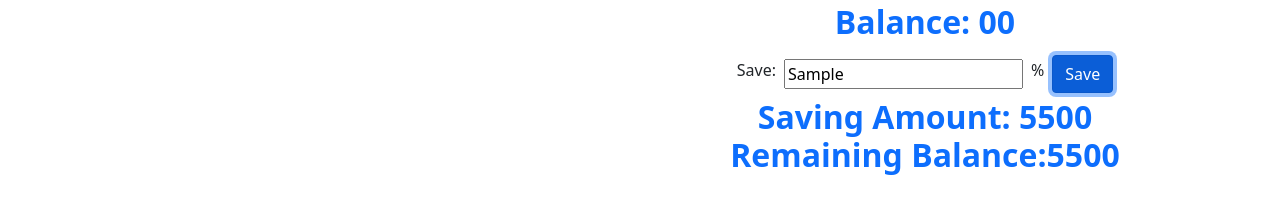
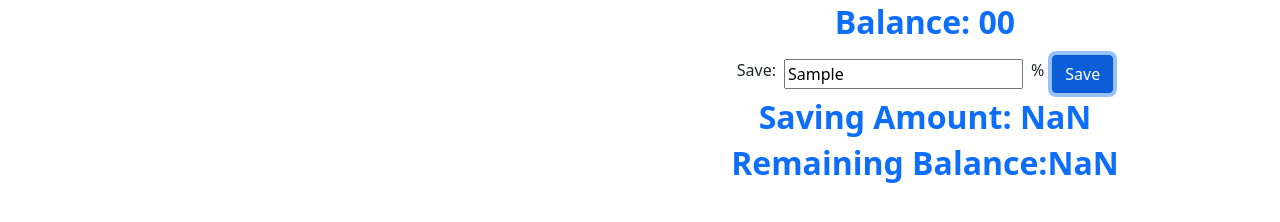
Before and after one commit to HameemH/money-master-assign05, a plain HTML site: page index.html in a window 1280 px wide. Both pictures are taken after typing "Sample" into the empty fields and a click on the button "Save". Shown: the part 438-660 px from the top of the page. Drawn offline with Linux system fonts and the light colour scheme.

Commit message:
all calc done

```diff
--- a/app.js
+++ b/app.js
@@ -1,7 +1,10 @@
 function inputValue(inputId){
     const amountText = document.getElementById(inputId).value;
     const amount = parseFloat(amountText);
+
+
     return amount;
+
 }
 
 document.getElementById('calculate').addEventListener('click', function(){
@@ -10,6 +13,12 @@ document.getElementById('calculate').addEventListener('click', function(){
  const foodExpense = inputValue('food-amount');
  const rentExpense = inputValue('rent-amount');
  const clothExpense = inputValue('cloth-amount')
+ if(incomeAmount < 0 || foodExpense < 0 || rentExpense < 0 || clothExpense < 0){
+     alert('please put a positive number');
+
+ }
+
+ else{
     const totalExpenseText = document.getElementById('total-expense');
     const totalExpenseAmount = parseFloat(totalExpenseText);
     const newTotalExpenseAmont = foodExpense+ rentExpense +clothExpense;
@@ -21,5 +30,22 @@ document.getElementById('calculate').addEventListener('click', function(){
 
     remainingBalanceText.innerText = RemainingBalance;
 
+ }
+})
+
+document.getElementById('savings').addEventListener('click', function(){
+    const incomeAmount = inputValue('income-amount');
+    const savingPercentage = inputValue('saving-percent');
+    const savingAmountText = document.getElementById('saving-amount');
+    const savingInitial = savingPercentage / 100;
+    const savingAmount = incomeAmount * savingInitial;
+    savingAmountText.innerText = savingAmount;
+
+
+     const remainingBalAfterSaving = document.getElementById('amount-after-saving');
+     const remainingBalanceText = document.getElementById('remaining-balance').innerText;
+    const remainingBalanceAmount = parseFloat(remainingBalanceText);
+     const remainingBalAfterSavingAmount = remainingBalanceAmount - savingAmount;
+     remainingBalAfterSaving.innerText = remainingBalAfterSavingAmount;
 
 })
--- a/index.html
+++ b/index.html
@@ -53,15 +53,16 @@
                     <h2 class="text-center fw-bold text-primary">Total Expenses: <span id="total-expense">00</span> </h2>
                     <h2 class="text-center fw-bold text-primary">Balance: <span id="remaining-balance">00</span</h2>
                    </div>
-
+                     <!-- savng section -->
                     <div class="d-flex flex-row justify-content-center align-items-center">
                     <p class="mt-2 ">Save:</p>
                     <input type="text" class="ms-2" name="" id="saving-percent">
                     <p class="mt-2 ms-2">%</p>
                     <button id="savings" type="button" class="btn btn-primary  ms-2">Save</button>
                     </div>
-                            <h2 class="text-center fw-bold text-primary">Saving Amount: <span id="saving-amount" >5500</span</h2>
-                            <h2 class="text-center fw-bold text-primary">Remaining Balance:<span id="amount-after-saving">5500</span</h2>
+                    <div><h2 class="text-center fw-bold text-primary">Saving Amount: <span id="saving-amount" >00</span</h2>
+                    </div>
+                    <div> <h2 class="text-center fw-bold text-primary">Remaining Balance:<span id="amount-after-saving">00</span</h2></div>
 
 
                 </div>
```
Lines whose indentation alone changed are shown as unchanged.
